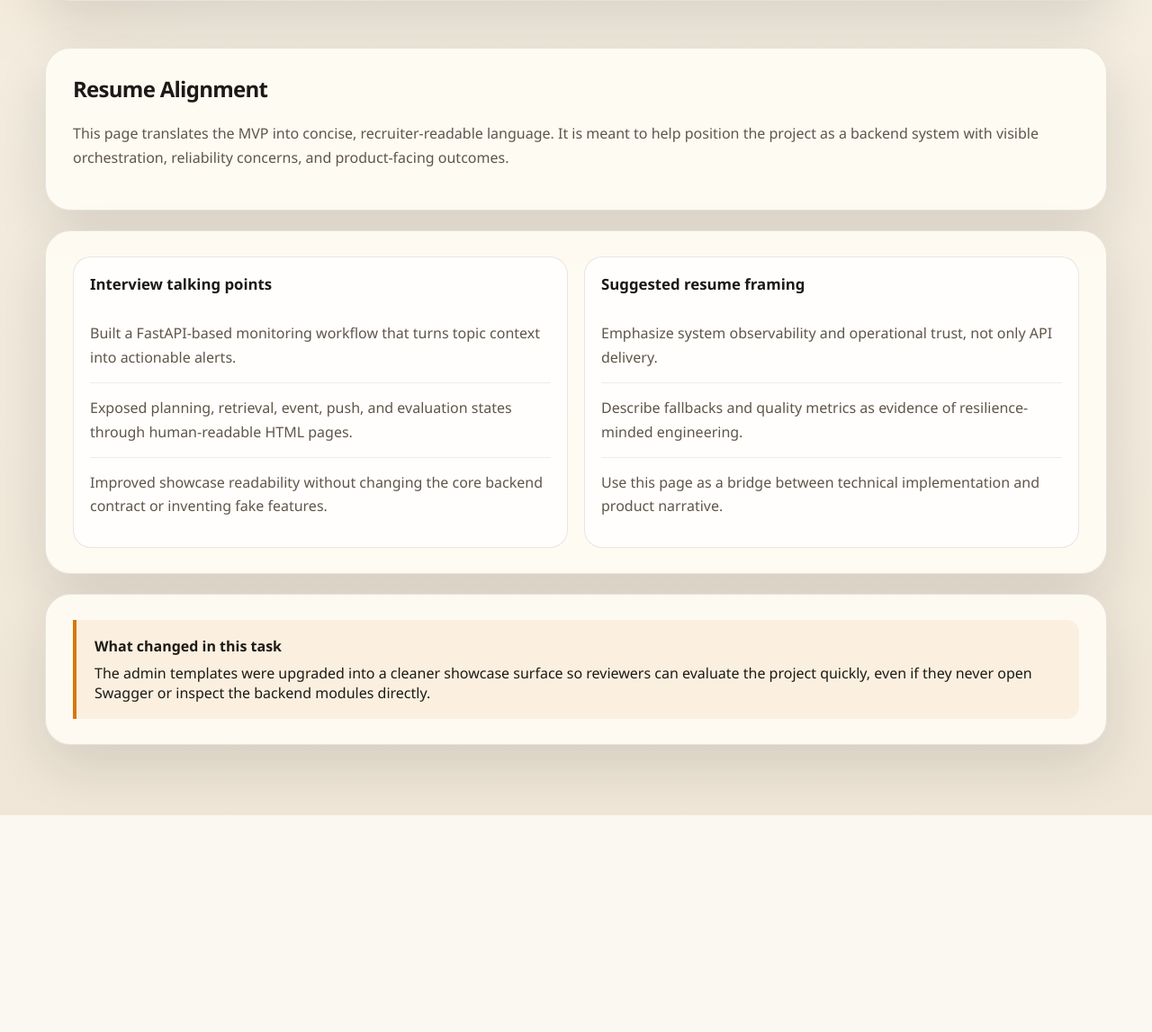
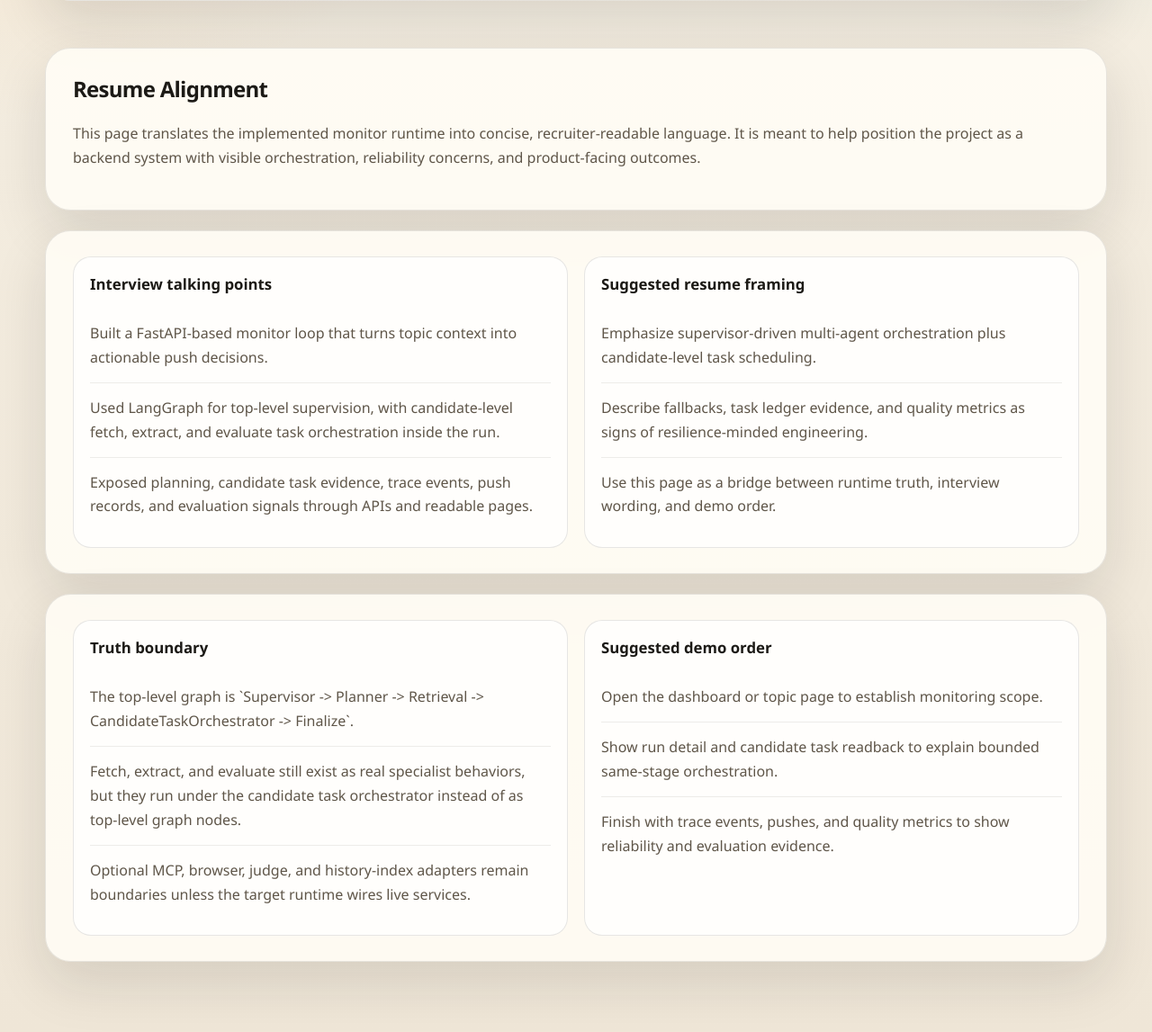
Before and after one commit to kbkb628/industry-news-agent, a FastAPI app: page /resume-alignment in a window 1280 px wide. Shown: the part 543-1690 px from the top of the page at 90% size. Before the commit the page ends 1449 px from the top, so only its background shows below. Run offline with FastAPI, Linux system fonts and the light colour scheme.

Commit message:
feat: sync showcase narrative with candidate orchestration

```diff
--- a/backend/app/templates/resume_alignment.html
+++ b/backend/app/templates/resume_alignment.html
@@ -4,8 +4,9 @@
 <section class="section-card">
   <h2>Resume Alignment</h2>
   <p>
-    This page translates the MVP into concise, recruiter-readable language. It is meant to help
-    position the project as a backend system with visible orchestration, reliability concerns, and
+    This page translates the implemented monitor runtime into concise,
+    recruiter-readable language. It is meant to help position the project as a
+    backend system with visible orchestration, reliability concerns, and
     product-facing outcomes.
   </p>
 </section>
@@ -15,27 +16,40 @@
     <article class="stat">
       <strong>Interview talking points</strong>
       <ul class="checklist">
-        <li>Built a FastAPI-based monitoring workflow that turns topic context into actionable alerts.</li>
-        <li>Exposed planning, retrieval, event, push, and evaluation states through human-readable HTML pages.</li>
-        <li>Improved showcase readability without changing the core backend contract or inventing fake features.</li>
+        <li>Built a FastAPI-based monitor loop that turns topic context into actionable push decisions.</li>
+        <li>Used LangGraph for top-level supervision, with candidate-level fetch, extract, and evaluate task orchestration inside the run.</li>
+        <li>Exposed planning, candidate task evidence, trace events, push records, and evaluation signals through APIs and readable pages.</li>
       </ul>
     </article>
     <article class="stat">
       <strong>Suggested resume framing</strong>
       <ul class="checklist">
-        <li>Emphasize system observability and operational trust, not only API delivery.</li>
-        <li>Describe fallbacks and quality metrics as evidence of resilience-minded engineering.</li>
-        <li>Use this page as a bridge between technical implementation and product narrative.</li>
+        <li>Emphasize supervisor-driven multi-agent orchestration plus candidate-level task scheduling.</li>
+        <li>Describe fallbacks, task ledger evidence, and quality metrics as signs of resilience-minded engineering.</li>
+        <li>Use this page as a bridge between runtime truth, interview wording, and demo order.</li>
       </ul>
     </article>
   </div>
 </section>
 
 <section class="section-card">
-  <div class="callout">
-    <strong>What changed in this task</strong>
-    The admin templates were upgraded into a cleaner showcase surface so reviewers can evaluate the
-    project quickly, even if they never open Swagger or inspect the backend modules directly.
+  <div class="grid two">
+    <article class="stat">
+      <strong>Truth boundary</strong>
+      <ul class="checklist">
+        <li>The top-level graph is `Supervisor -> Planner -> Retrieval -> CandidateTaskOrchestrator -> Finalize`.</li>
+        <li>Fetch, extract, and evaluate still exist as real specialist behaviors, but they run under the candidate task orchestrator instead of as top-level graph nodes.</li>
+        <li>Optional MCP, browser, judge, and history-index adapters remain boundaries unless the target runtime wires live services.</li>
+      </ul>
+    </article>
+    <article class="stat">
+      <strong>Suggested demo order</strong>
+      <ul class="checklist">
+        <li>Open the dashboard or topic page to establish monitoring scope.</li>
+        <li>Show run detail and candidate task readback to explain bounded same-stage orchestration.</li>
+        <li>Finish with trace events, pushes, and quality metrics to show reliability and evaluation evidence.</li>
+      </ul>
+    </article>
   </div>
 </section>
 {% endblock %}
```
Also changed, not shown: docs/resume-alignment.md (+23 -7 lines), frontend/src/App.test.tsx (+12 -0 lines), frontend/src/App.tsx (+17 -0 lines), frontend/src/api/types.ts (+9 -0 lines), README.md.
